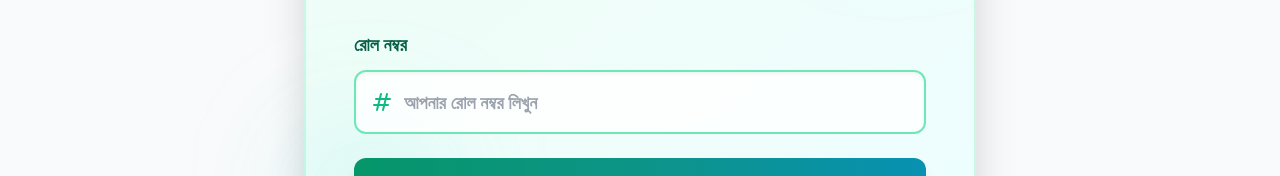
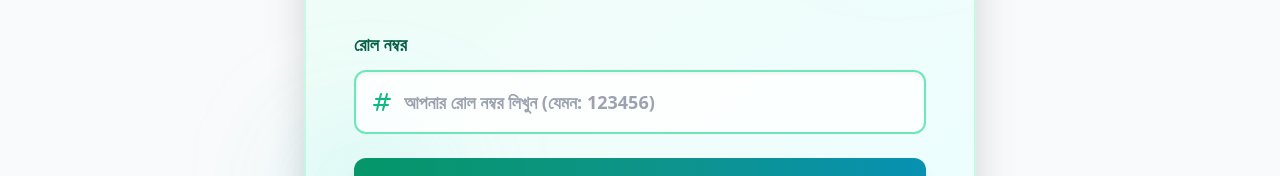
Before and after one commit to ramim141/kishorkhonto-medabritti-result-management-system, a React (Vite) app: page /search in a window 1280 px wide. Shown: the part 422-598 px from the top of the page. Built offline with nearby package versions, Linux system fonts and the light colour scheme; a web font is replaced by a local one.

Commit message:
Search form update

```diff
--- a/src/components/result/SearchForm.jsx
+++ b/src/components/result/SearchForm.jsx
@@ -29,7 +29,7 @@ const SearchForm = ({ onSearch, inputRoll, setInputRoll, loading, error }) => {
           <div className="relative">
             <input
               type="text"
-              placeholder="আপনার রোল নম্বর লিখুন"
+              placeholder="আপনার রোল নম্বর লিখুন (যেমন: 123456) "
               value={inputRoll}
               onChange={(e) => setInputRoll(e.target.value)}
               className="w-full p-4 pl-12 text-lg font-semibold transition-all duration-300 border-2 shadow-inner border-emerald-300 bg-white/80 backdrop-blur-sm rounded-xl focus:outline-none focus:border-emerald-600 focus:ring-4 focus:ring-emerald-200/50 hover:border-teal-400"
```
